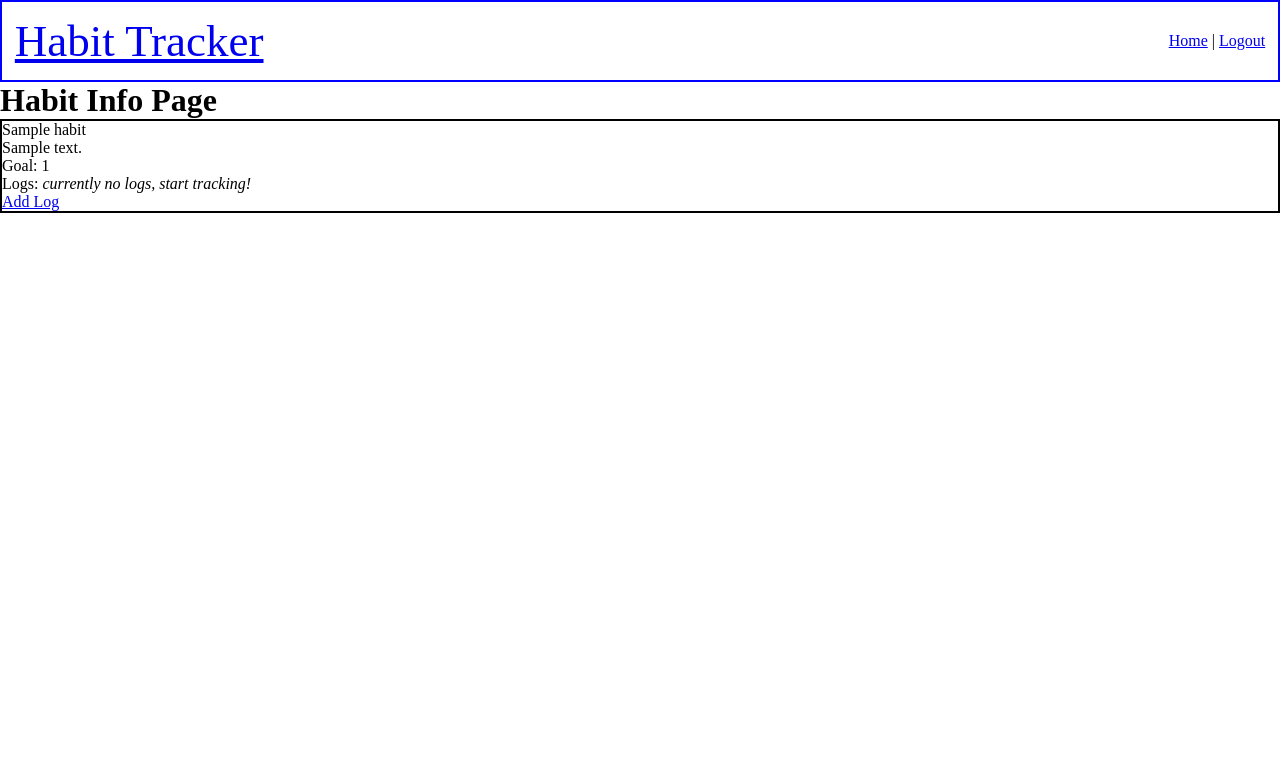
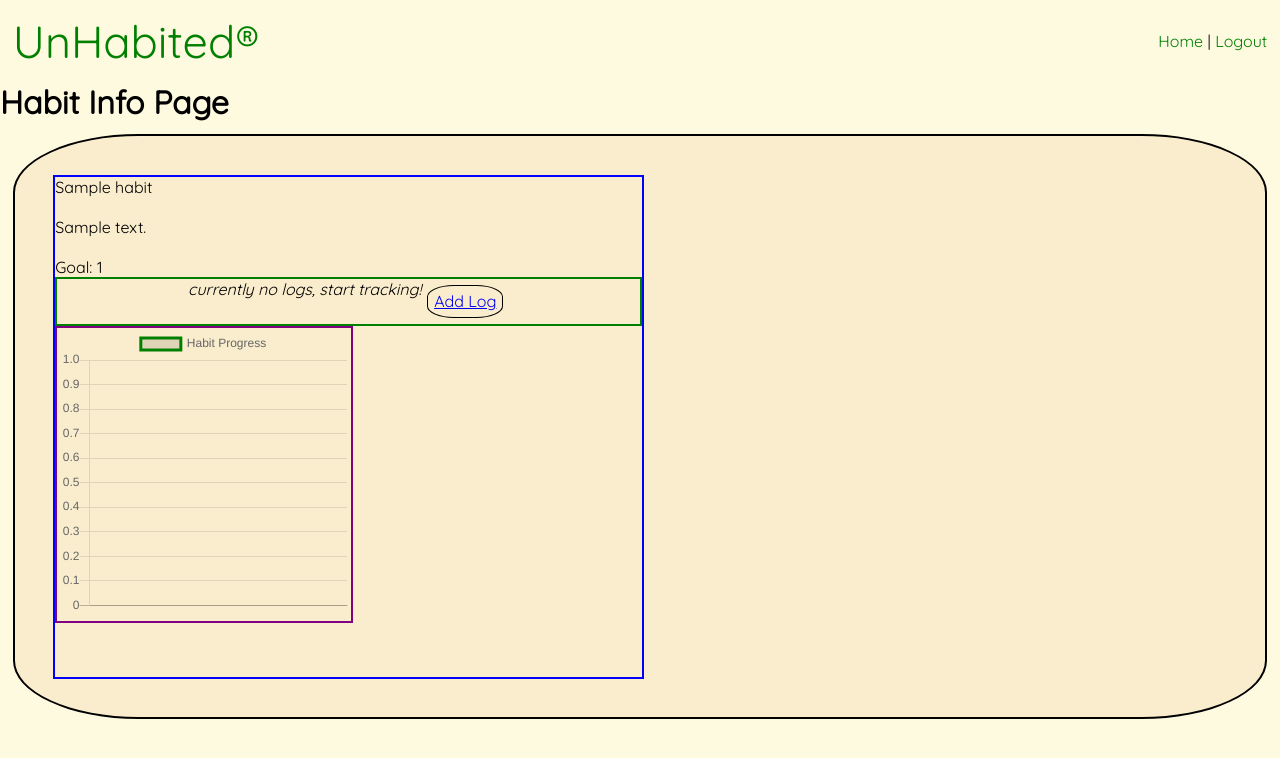
Before and after one commit to momentum-team-7/django-habit-tracker-drehan7, a Django app: page /home/habit_info/1/ in a window 1280 px wide. Shown: the top 758 px of the page. Run offline with Django 3.2, Linux system fonts and the light colour scheme; a user stored in the database is signed in; tables that the repository leaves empty hold one stand-in row (values such as "Sample post"); data that the repository does not hold is empty; parts of the project's set-up code (start-up, migrations or seed data) failed here and were passed over; some libraries are stand-ins or nearby versions.

Commit message:
some styling, need to work on edit function. chart is working

```diff
--- a/core/urls.py
+++ b/core/urls.py
@@ -13,4 +13,9 @@ urlpatterns = [
         views.delete_log,
         name="delete_log",
     ),
+    path(
+        "home/habit_info/<int:habitpk>/edit_log/<int:logpk>/",
+        views.edit_log,
+        name="edit_log",
+    ),
 ]
--- a/core/views.py
+++ b/core/views.py
@@ -66,7 +66,7 @@ def add_habit(request):
 @login_required
 def habit_info(request, habitpk):
     habit = Habit.objects.get(pk=habitpk)
-    habit_logs = HabitLog.objects.filter(habit=habit)
+    habit_logs = HabitLog.objects.filter(habit=habit).order_by("-date")
 
     return render(
         request, "habit_info.html", {"habit": habit, "habit_logs": habit_logs}
@@ -101,3 +101,8 @@ def delete_log(request, habitpk, logpk):
     else:
         data = {"del": "false"}
     return JsonResponse(data)
+
+
+@login_required
+def edit_log(request, habitpk, logpk):
+    pass
--- /dev/null
+++ b/package.json
@@ -0,0 +1,5 @@
+{
+  "dependencies": {
+    "chart.js": "^2.9.4"
+  }
+}
--- a/static/base.css
+++ b/static/base.css
@@ -1,14 +1,28 @@
+@import url("https://fonts.googleapis.com/css2?family=Quicksand&display=swap");
+
 * {
   margin: 0;
   padding: 0;
+  font-family: "Quicksand", monospace;
+}
+body {
+  background-color: #fefae0;
+}
+
+.welcome-user {
+  text-align: center;
 }
 
 .header-container {
-  border: 2px solid blue;
   padding: 1%;
   display: flex;
   justify-content: space-between;
   align-items: center;
+}
+
+.header-container a {
+  text-decoration: none;
+  color: green;
 }
 
 .title-header {
@@ -16,16 +30,57 @@
 }
 
 .habit-container {
-  border: 2px solid black;
+  border-top: 3px solid #d4a373;
+  display: flex;
 }
 
 .habit {
-  border: 1px solid red;
-  margin: 2%;
+  border: 1px solid grey;
+  box-shadow: 5px 5px grey;
+  border-radius: 25%;
+  padding: 1.5%;
+  margin: 2% 7%;
+  text-align: center;
+  background-color: #faedcd;
+  width: 30rem;
+  height: 15rem;
 }
 
-.add-habit-container {
-  border: 2px solid purple;
+.habit-title {
+  border-bottom: 1px solid black;
+  margin-bottom: 6%;
+}
+
+.habit-description {
+  border: 1px solid green;
+  border-radius: 15%;
+  height: 50%;
+}
+.habit-goal {
+  margin-top: 2%;
+}
+
+.view-more {
+  margin-top: 5%;
+}
+.view-more a {
+  text-decoration: none;
+  color: black;
+  border: 1px solid black;
+  padding: 2%;
+  border-radius: 15%;
+  box-shadow: 1px 1px black;
+  background-color: #fefae0;
+}
+
+.add-habit-container,
+.log-input-container {
+  /* border: 2px solid purple; */
+  margin: 1%;
+  width: fit-content;
+  border: 1px solid black;
+  border-radius: 35%;
+  padding: 1%;
 }
 
 .log-input {
@@ -35,8 +90,62 @@
 
 .log-table {
   border: 1px solid red;
-  width: fit-content;
+  display: flex;
+  width: 100%;
+  text-align: center;
+  justify-content: center;
 }
 .log-table th {
   border-bottom: 1px solid black;
 }
+.log-table table {
+  border-spacing: 20% 15%;
+}
+.log-table td {
+  padding: 3%;
+  border-bottom: 1px solid grey;
+}
+
+.add-habit-button a {
+  text-decoration: none;
+  color: #40916c;
+}
+
+.habit-info-container {
+  border: 2px solid black;
+}
+
+.habit-info-container {
+  display: flex;
+  align-items: center;
+  justify-content: space-between;
+  background-color: #faedcd;
+  border-radius: 10%;
+  margin: 1%;
+  padding: 3%;
+}
+
+.logs-container {
+  border: 2px solid green;
+  display: flex;
+  text-align: center;
+  justify-content: center;
+}
+
+.left-side-habitinfo {
+  border: 2px solid blue;
+  width: 50%;
+  height: 500px;
+}
+
+.log-chart-container {
+  border: 2px solid purple;
+  width: 50%;
+}
+
+.edit-log-button,
+.delete-log-button {
+  background-color: inherit;
+  border: none;
+  font-size: 20px;
+}
--- a/static/main.js
+++ b/static/main.js
@@ -18,3 +18,39 @@ for (let delButton of deleteLogButtons) {
 
     })
 }
+
+
+// Chart Stuff
+
+const getChartDataY = () => {
+    let values = []
+    let amounts = document.querySelectorAll('.track-unit-cell')
+    amounts.forEach(e => values.push(parseInt(e.innerHTML)))
+    return values.reverse()
+}
+const getChartDataX = () => {
+    let values = []
+    let amounts = document.querySelectorAll('.date-cell')
+    amounts.forEach(e => values.push(e.innerHTML))
+    return values.reverse()
+
+}
+
+
+let ctx = document.querySelector('#myChart').getContext('2d');
+
+let myChart = new Chart(ctx, {
+    type: 'line',
+    data: {
+        labels: getChartDataX(),
+        datasets: [{
+            label: 'Habit Progress',
+            // backgroundColor: '#fefae0',
+            borderColor: 'green',
+            data: getChartDataY()
+
+        }]
+    },
+
+    options: {}
+});
--- a/templates/base.html
+++ b/templates/base.html
@@ -6,12 +6,13 @@
     <meta http-equiv="X-UA-Compatible" content="IE=edge">
     <meta name="viewport" content="width=device-width, initial-scale=1.0">
     <link rel="stylesheet" href="{% static 'base.css' %}">
+    <script src="https://cdnjs.cloudflare.com/ajax/libs/Chart.js/2.5.0/Chart.js"></script>
     <script src="{% static 'main.js' %}" defer></script>
     <title>UnHabited</title>
 </head>
 <body>
     <div class="header-container">
-        <header class="title-header"><a href="/home">Habit Tracker</a></header>
+        <header class="title-header"><a href="/home">UnHabited&reg</a></header>
         <nav><a href="/home/">Home</a> | <a href="/accounts/logout/">Logout</a></nav>
     </div>
     {% block content %}
--- a/templates/habit_info.html
+++ b/templates/habit_info.html
@@ -6,14 +6,20 @@
 
 <div class="main-container">
 
-    <div class="habit-container">
+    <div class="habit-info-container">
+        <div class="left-side-habitinfo">
+            <div class="habit-info-title">
                 {{habit.title}}
+            </div>
             <br>
+            <div class="habit-info-description">
                 {{habit.description}}
+            </div>
             <br>
+            <div class="habit-info-goal">
                 Goal: {{habit.goal}}
+            </div>
             <div class="logs-container">
-        Logs:
                 {% if habit_logs %}
                 <div class="log-table">
                     <table>
@@ -23,12 +29,17 @@
                         </tr>
                         {% for log in habit_logs %}
                         <tr id={{habit.pk}}>
-                    <td>{{log.track_unit}}</td>
-                    <td>{{log.date}}</td>
-                    <td class='edit-del-buttons'><button class="edit-log-button button">Edit</button>|<button id={{log.id}} class="delete-log-button button">Del</button></td>
+                            <td class="track-unit-cell">{{log.track_unit}}</td>
+                            <td class='date-cell'>{{log.date}}</td>
+                            <td class='edit-del-buttons'>
+                                <form action="{% url 'edit_log' habitpk=habit.pk logpk=log.id %}" method='post'>
+                                    <button class="edit-log-button button">Edit</button></form><button id={{log.id}} class="delete-log-button button">Del</button></td>
+
+
                         </tr>
                         {% endfor %}
                     </table>
+                </div>
             </div>
         {% else %}
         <em>currently no logs, start tracking!</em>
@@ -39,8 +50,9 @@
 
         </div>
     </div>
-
-
+    <div class="log-chart-container">
+        <canvas id="myChart" width="500" height="500"></canvas>
+    </div>
 
     </div>
 </div>
```
Also changed, not shown: templates/edit_log.html (added, +12 -0 lines), templates/home_page.html (+6 -4 lines), package-lock.json (added), 1 other file. Lines whose indentation alone changed are shown as unchanged.
